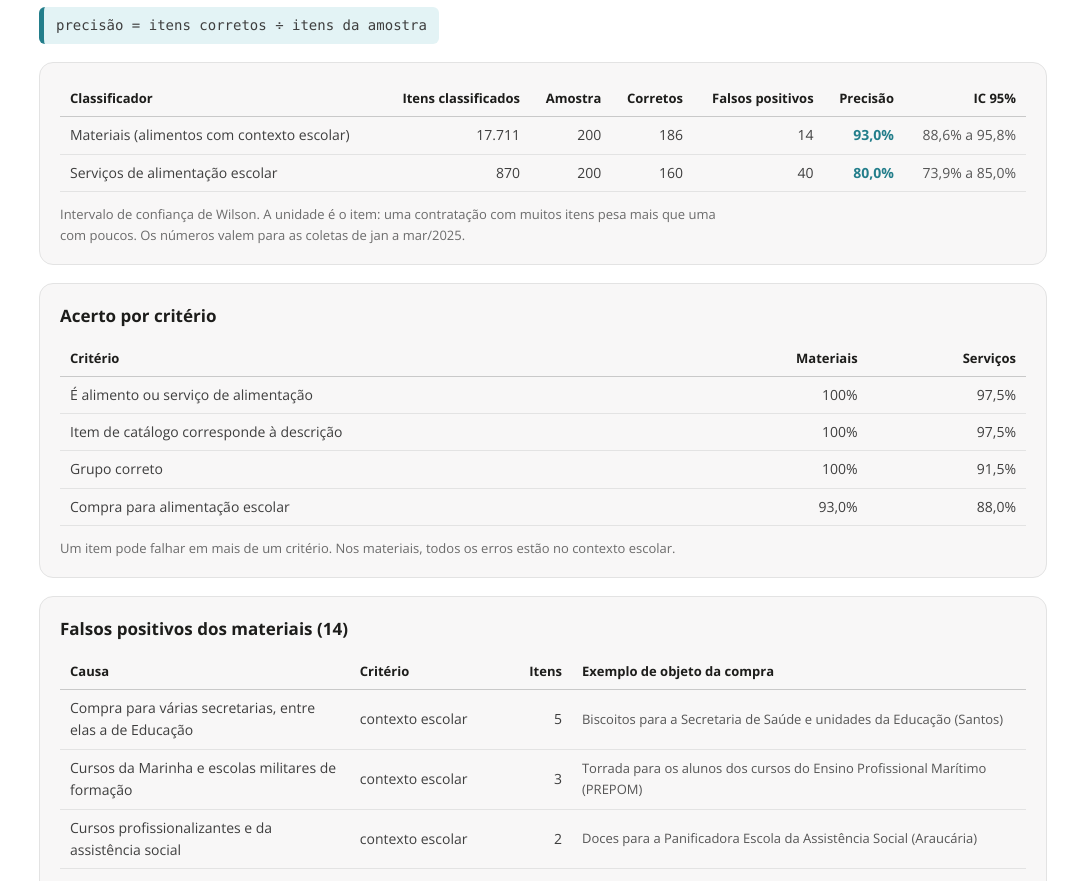
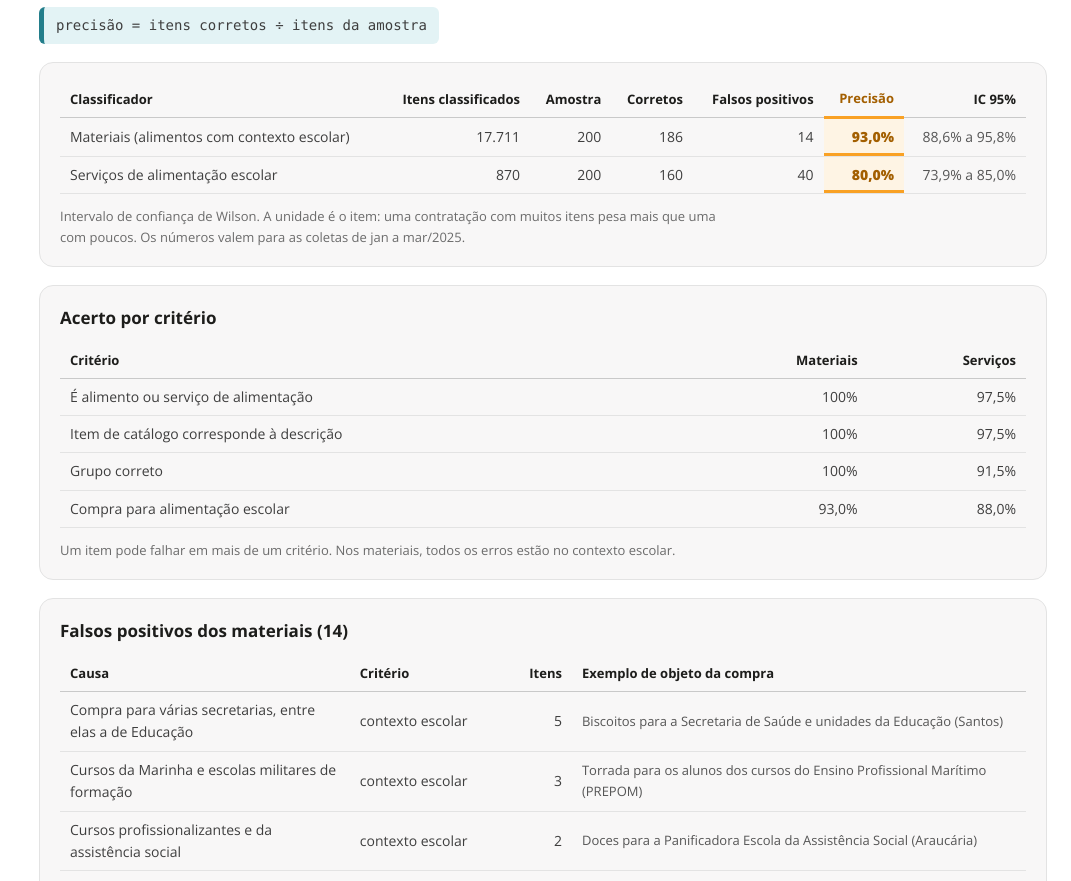
Before and after one commit to Transparencia-Brasil/classificadores_pncp_completo, a plain HTML site: page docs/relatorio_resultados_2025-01_a_2025-03.html in a window 1280 px wide. Shown: the part 1648-2529 px from the top of the page, without its empty margins (209-1280 px from the left). Drawn offline with nearby package versions, Linux system fonts and the light colour scheme.

Commit message:
fix: destaca a coluna de precisão do relatório no laranja da Transparência Brasil

```diff
--- a/docs/relatorio_resultados_2025-01_a_2025-03.html
+++ b/docs/relatorio_resultados_2025-01_a_2025-03.html
@@ -117,7 +117,8 @@ tfoot th, tfoot td { font-weight: 600; border-bottom: 0; border-top: 1px solid v
 .lead a, .texto a { color: var(--accent); }
 .texto { display: grid; gap: 10px; }
 .formula { font: 500 14px/1.5 var(--f-dado); background: var(--soft); border-left: 5px solid var(--marca); padding: 8px 12px; border-radius: 6px; justify-self: start; max-width: 100%; overflow-wrap: anywhere; }
-.tb-prec { min-width: 640px; } .tb-prec td.forte { color: var(--accent); font-weight: 700; } .tb-crit { min-width: 420px; } .tb-fp { min-width: 760px; }
+.tb-prec { min-width: 640px; } .tb-prec td.forte { color: var(--ochre); background: var(--ochre-soft); font-weight: 800; box-shadow: inset 0 -3px 0 var(--laranja); }
+.tb-prec thead th:nth-child(6) { color: var(--ochre); border-bottom: 3px solid var(--laranja); } .tb-crit { min-width: 420px; } .tb-fp { min-width: 760px; }
 .tb-fp .c-causa { width: 30%; } .tb-fp .c-crit { width: 15%; } .tb-fp .c-n { width: 8%; }
 .revisao { color: var(--rest); font-weight: 600; }
 .filtros { display: flex; flex-wrap: wrap; gap: 10px 14px; align-items: end; }
```
